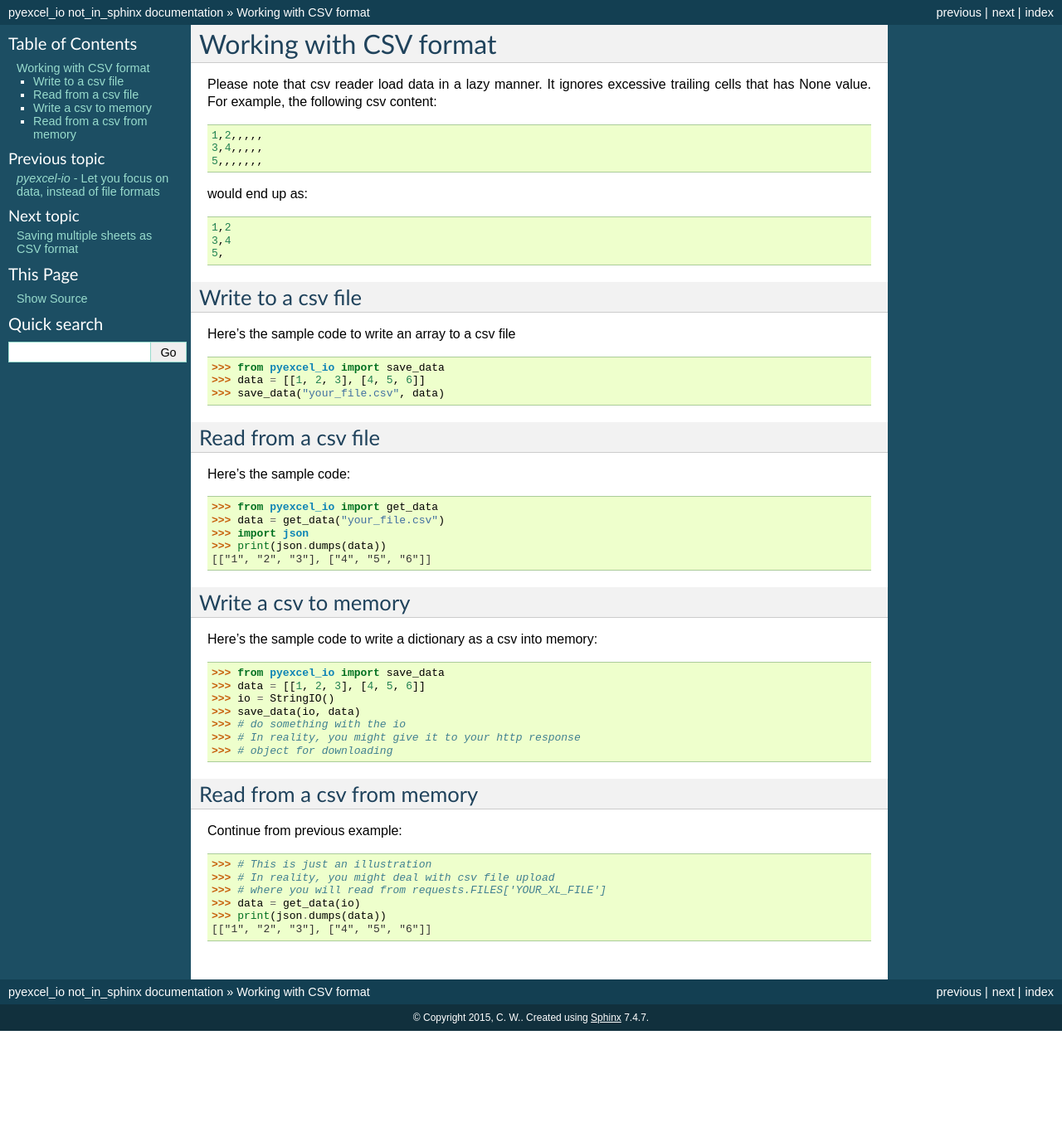
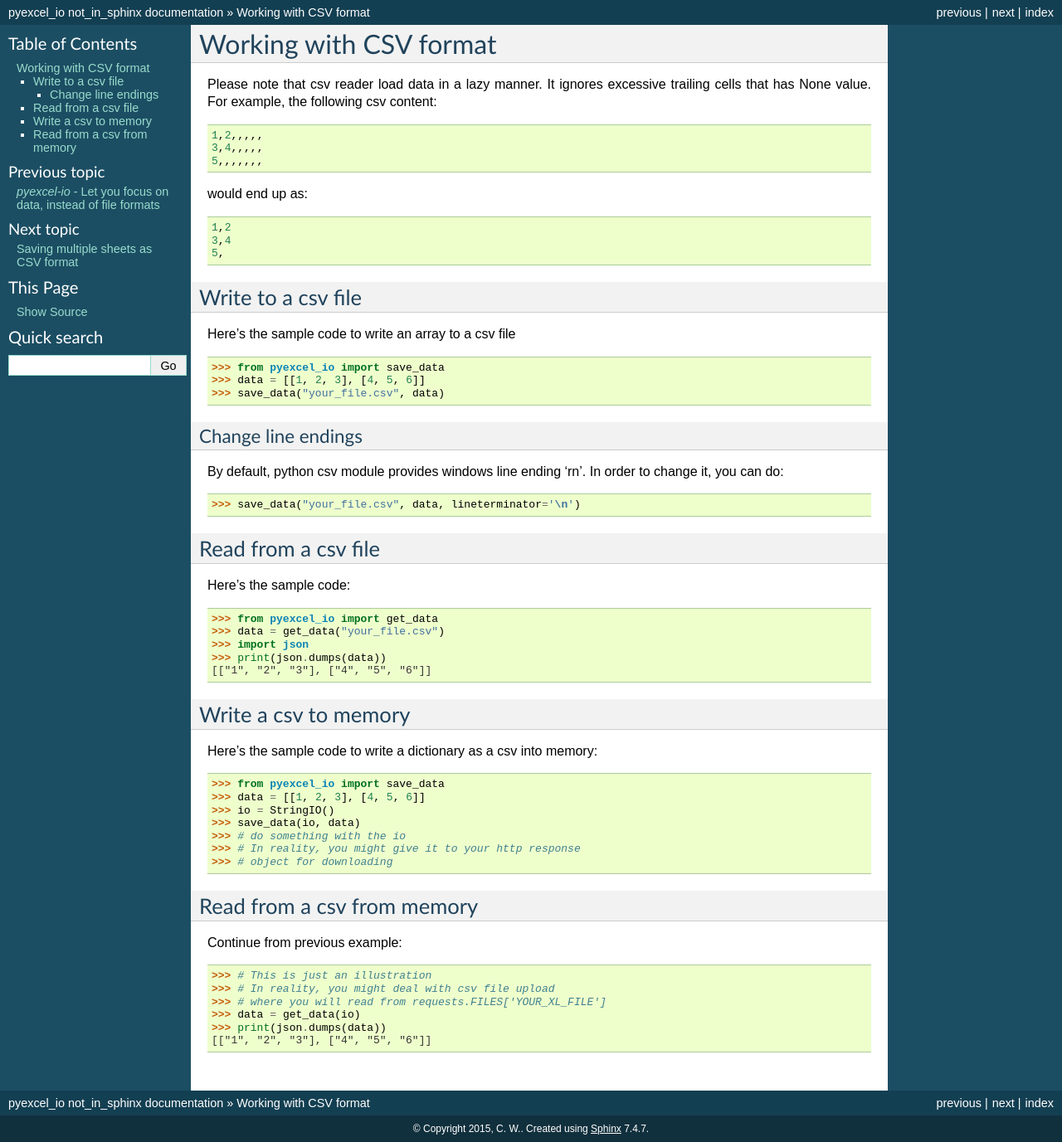
Before and after one commit to pyexcel/pyexcel-io, a Sphinx documentation site: the page built from doc/source/plaincsv.rst, in a window 1280 px wide. Shown: the whole page at 83% size. Built offline with Sphinx 7.4.7, drawn with Linux system fonts in a browser that asks for light colours; before the commit the page ends 1243 px from its top, so only the background shows below that.

Commit message:
document csv fmtparams, https://github.com/chfw/pyexcel/issues/17

```diff
--- a/doc/source/plaincsv.rst
+++ b/doc/source/plaincsv.rst
@@ -34,6 +34,13 @@ Here's the sample code to write an array to a csv file ::
    >>> data = [[1, 2, 3], [4, 5, 6]]
    >>> save_data("your_file.csv", data)
 
+Change line endings
+*************************
+
+By default, python csv module provides windows line ending '\r\n'. In order
+to change it, you can do:
+
+   >>> save_data("your_file.csv", data, lineterminator='\n')
 
 Read from a csv file
 --------------------------------------------------------------------------------
--- a/pyexcel_io/__init__.py
+++ b/pyexcel_io/__init__.py
@@ -269,7 +269,9 @@ def save_data(afile, data, file_type=None, **keywords):
     :param filename: actual file name, a file stream or actual content
     :param data: the data to be saved
     :param file_type: used only when filename is not a physial file name
-    :param keywords: any other parameters
+    :param keywords: any other parameters that python csv module's
+                     `fmtparams <https://docs.python.org/release/3.1.5/
+                      library/csv.html#dialects-and-formatting-parameters>`_
     """
     to_store = data
     if isinstance(data, list) or is_generator(data):
```
